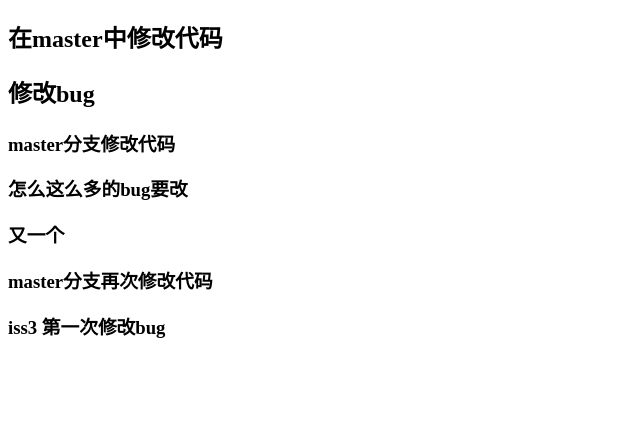
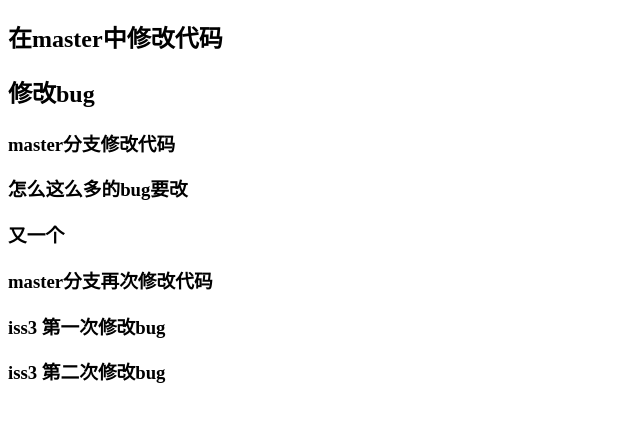
Before and after one commit to AK-DSB/learn-git, a plain HTML site: page main.html in a window 1280 px wide. Shown: the part 61-482 px from the top of the page, without its empty margins (0-640 px from the left). Drawn offline with Linux system fonts and the light colour scheme.

Commit message:
iss3 第二次修改bug

```diff
--- a/main.html
+++ b/main.html
@@ -17,6 +17,7 @@
     <h3>又一个</h3>
     <h3>master分支再次修改代码</h3>
     <h3>iss3 第一次修改bug</h3>
+    <h3>iss3 第二次修改bug</h3>
 </body>
 
 </html>
```
